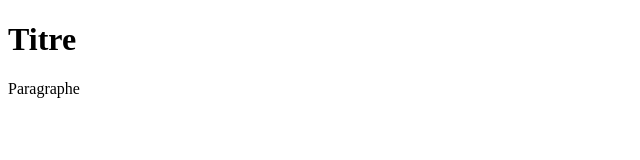
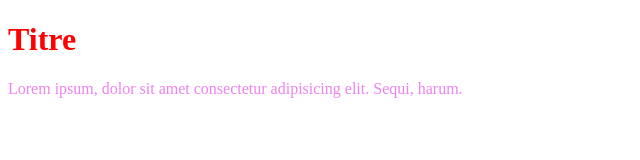
Before and after one commit to valentingbt/gitclass, a plain HTML site: page index.html in a window 1280 px wide. Shown: the whole page, without its empty margins (0-640 px from the left). Drawn offline with Linux system fonts and the light colour scheme.

Commit message:
Fichiers modifiés

```diff
--- a/index.html
+++ b/index.html
@@ -4,10 +4,13 @@
     <meta charset="UTF-8">
     <meta name="viewport" content="width=device-width, initial-scale=1.0">
     <meta http-equiv="X-UA-Compatible" content="ie=edge">
+    <link rel="stylesheet" href="style.css">
+    <script src="main.js"></script>
     <title>Document</title>
 </head>
 <body>
     <h1>Titre</h1>
-    <p>Paragraphe</p>
+    <p>Lorem ipsum, dolor sit amet consectetur adipisicing elit. Sequi, harum.
+    </p>
 </body>
 </html>
--- a/style.css
+++ b/style.css
@@ -1,3 +1,7 @@
 p {
-    color: blue;
+    color: violet;
 }
+
+h1{
+    color: red;
+}
```
